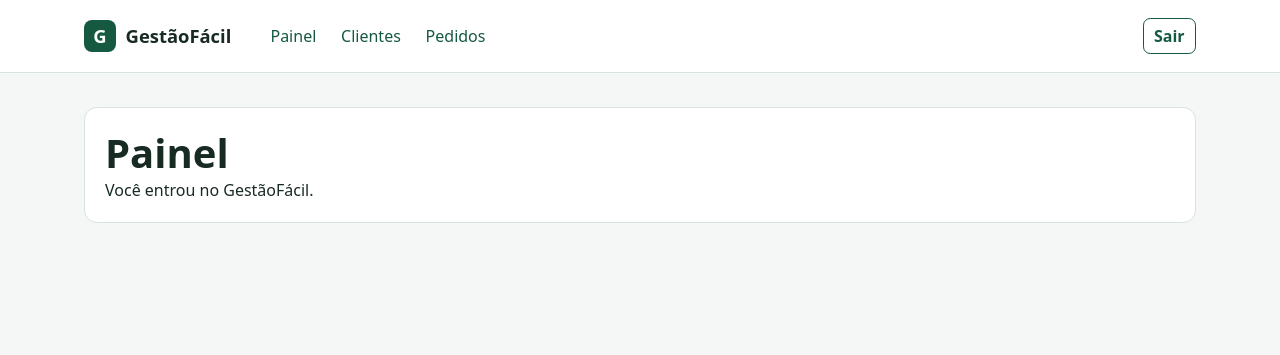
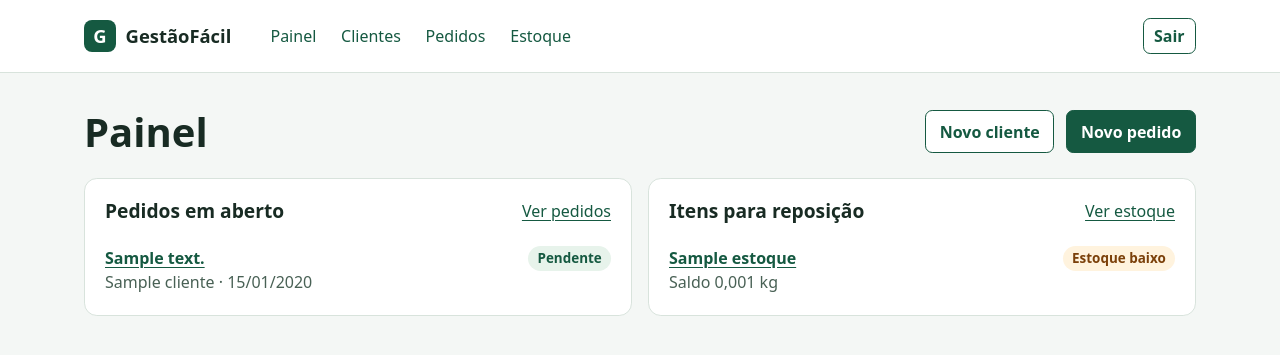
Before and after one commit to enagonius/gestaofacil, a Django app: page / in a window 1280 px wide. Shown: the top 355 px of the page. Run offline with Django 5.2, Linux system fonts and the light colour scheme; a user stored in the database is signed in; tables that the repository leaves empty hold one stand-in row (values such as "Sample post").

Commit message:
Etapa 05: estoque

```diff
--- a/gestao/models.py
+++ b/gestao/models.py
@@ -1,3 +1,5 @@
+from decimal import Decimal
+
 from django.db import models
 
 
@@ -47,3 +49,73 @@ class Pedido(models.Model):
 
     def __str__(self):
         return self.descricao
+
+
+MAXIMO_MILESIMOS = 999_999_999_999
+
+
+class ItemEstoque(models.Model):
+    class Unidade(models.TextChoices):
+        KG = "KG", "kg"
+        G = "G", "g"
+        L = "L", "L"
+        ML = "ML", "mL"
+        UN = "UN", "un."
+
+    nome = models.CharField(max_length=120)
+    unidade = models.CharField(max_length=2, choices=Unidade.choices)
+    saldo_milesimos = models.PositiveBigIntegerField(default=0)
+    estoque_minimo_milesimos = models.PositiveBigIntegerField(default=0)
+
+    class Meta:
+        db_table = "item_estoque"
+        ordering = ["nome", "id"]
+        constraints = [
+            models.CheckConstraint(
+                condition=models.Q(saldo_milesimos__lte=MAXIMO_MILESIMOS),
+                name="item_saldo_maximo",
+            ),
+        ]
+
+    @property
+    def saldo(self):
+        return Decimal(self.saldo_milesimos) / 1000
+
+    @property
+    def estoque_minimo(self):
+        return Decimal(self.estoque_minimo_milesimos) / 1000
+
+    @property
+    def estoque_baixo(self):
+        return self.saldo_milesimos <= self.estoque_minimo_milesimos
+
+    def __str__(self):
+        return self.nome
+
+
+class MovimentacaoEstoque(models.Model):
+    class Tipo(models.TextChoices):
+        ENTRADA = "ENTRADA", "Entrada"
+        SAIDA = "SAIDA", "Saída"
+
+    item = models.ForeignKey(ItemEstoque, on_delete=models.PROTECT, related_name="movimentacoes")
+    tipo = models.CharField(max_length=7, choices=Tipo.choices)
+    quantidade_milesimos = models.PositiveBigIntegerField()
+    criada_em = models.DateTimeField(auto_now_add=True)
+    observacoes = models.TextField("observações", max_length=500, blank=True)
+    chave_operacao = models.UUIDField()
+
+    class Meta:
+        db_table = "movimentacao_estoque"
+        ordering = ["-criada_em", "-id"]
+        constraints = [
+            models.CheckConstraint(
+                condition=models.Q(quantidade_milesimos__gt=0),
+                name="movimentacao_qtd_positiva",
+            ),
+            models.UniqueConstraint(fields=["item", "chave_operacao"], name="movimentacao_chave_unica"),
+        ]
+
+    @property
+    def quantidade(self):
+        return Decimal(self.quantidade_milesimos) / 1000
--- a/gestao/urls.py
+++ b/gestao/urls.py
@@ -13,4 +13,7 @@ urlpatterns = [
     path("pedidos/<int:pk>/", views.pedido_detalhe, name="pedido_detalhe"),
     path("pedidos/<int:pk>/editar/", views.pedido_form, name="pedido_editar"),
     path("pedidos/<int:pk>/status/", views.pedido_status, name="pedido_status"),
+    path("estoque/", views.estoque_lista, name="estoque_lista"),
+    path("estoque/novo/", views.estoque_novo, name="estoque_novo"),
+    path("estoque/<int:pk>/", views.estoque_detalhe, name="estoque_detalhe"),
 ]
--- a/gestao/views.py
+++ b/gestao/views.py
@@ -1,15 +1,21 @@
+from uuid import uuid4
+
 from django.contrib import messages
 from django.contrib.auth.decorators import login_required
+from django.db.models import F
 from django.views.decorators.http import require_POST
 from django.shortcuts import get_object_or_404, redirect, render
 
-from .forms import ClienteForm, PedidoForm
-from .models import Cliente, Pedido
+from .forms import ClienteForm, ItemEstoqueForm, MovimentacaoForm, PedidoForm
+from .models import Cliente, ItemEstoque, Pedido
+from .servicos import registrar_movimentacao
 
 
 @login_required
 def painel(request):
-    return render(request, "painel.html")
+    pedidos = Pedido.objects.exclude(status=Pedido.Status.FINALIZADO).select_related("cliente")[:6]
+    itens = ItemEstoque.objects.filter(saldo_milesimos__lte=F("estoque_minimo_milesimos"))
+    return render(request, "painel.html", {"pedidos": pedidos, "itens": itens})
 
 
 @login_required
@@ -65,7 +71,9 @@ def pedido_form(request, pk=None):
             return redirect("pedido_detalhe", pk=pedido.pk)
     else:
         cliente = request.GET.get("cliente", "")
-        initial = {"cliente": int(cliente)} if pedido is None and cliente.isascii() and cliente.isdigit() and len(cliente) <= 18 else {}
+        initial = {}
+        if pedido is None and cliente.isascii() and cliente.isdigit() and len(cliente) <= 18:
+            initial["cliente"] = int(cliente)
         form = PedidoForm(instance=pedido, initial=initial)
     return render(request, "pedidos/form.html", {
         "form": form, "pedido": pedido, "tem_clientes": Cliente.objects.exists(),
@@ -89,3 +97,48 @@ def pedido_status(request, pk):
     else:
         messages.info(request, "O status já mudou ou o pedido foi finalizado.")
     return redirect("pedido_detalhe", pk=pk)
+
+
+@login_required
+def estoque_lista(request):
+    return render(request, "estoque/lista.html", {"itens": ItemEstoque.objects.all()})
+
+
+@login_required
+def estoque_novo(request):
+    if request.method == "POST":
+        form = ItemEstoqueForm(request.POST)
+        if form.is_valid():
+            item = form.save(commit=False)
+            item.estoque_minimo_milesimos = int(form.cleaned_data["estoque_minimo"] * 1000)
+            item.save()
+            messages.success(request, "Item criado. Registre uma entrada para informar o saldo inicial.")
+            return redirect("estoque_detalhe", pk=item.pk)
+    else:
+        form = ItemEstoqueForm()
+    return render(request, "estoque/form.html", {"form": form})
+
+
+@login_required
+def estoque_detalhe(request, pk):
+    item = get_object_or_404(ItemEstoque, pk=pk)
+    if request.method == "POST":
+        form = MovimentacaoForm(request.POST)
+        if form.is_valid():
+            resultado = registrar_movimentacao(item, form.cleaned_data)
+            if resultado == "registrada":
+                messages.success(request, "Movimentação registrada.")
+                return redirect("estoque_detalhe", pk=pk)
+            if resultado == "ja_registrada":
+                messages.info(request, "Esta movimentação já está no histórico.")
+                return redirect("estoque_detalhe", pk=pk)
+            aviso = "Saldo insuficiente para esta saída."
+            if resultado == "limite_excedido":
+                aviso = "O saldo ultrapassaria o limite de armazenamento."
+            form.add_error("quantidade", aviso)
+            item.refresh_from_db()
+    else:
+        form = MovimentacaoForm(initial={"chave_operacao": uuid4()})
+    return render(request, "estoque/detalhe.html", {
+        "item": item, "form": form, "movimentacoes": item.movimentacoes.all(),
+    })
--- a/templates/base.html
+++ b/templates/base.html
@@ -18,6 +18,7 @@
             <a href="{% url 'painel' %}">Painel</a>
             <a href="{% url 'clientes_lista' %}">Clientes</a>
             <a href="{% url 'pedidos_lista' %}">Pedidos</a>
+            <a href="{% url 'estoque_lista' %}">Estoque</a>
         </nav>
         <form action="{% url 'logout' %}" method="post">
             {% csrf_token %}
--- a/templates/painel.html
+++ b/templates/painel.html
@@ -1,7 +1,41 @@
 {% extends "base.html" %}
+{% block titulo %}Painel | GestãoFácil{% endblock %}
 {% block conteudo %}
-<section class="painel">
+<div class="titulo-pagina">
     <h1>Painel</h1>
-    <p>Você entrou no GestãoFácil.</p>
-</section>
+    <div class="acoes">
+        <a class="botao secundario" href="{% url 'cliente_novo' %}">Novo cliente</a>
+        <a class="botao" href="{% url 'pedido_novo' %}">Novo pedido</a>
+    </div>
+</div>
+<div class="grade">
+    <section class="painel">
+        <div class="titulo-secao"><h2>Pedidos em aberto</h2><a href="{% url 'pedidos_lista' %}">Ver pedidos</a></div>
+        <ul class="registros">
+        {% for pedido in pedidos %}
+            <li>
+                <div><a class="nome" href="{% url 'pedido_detalhe' pedido.pk %}">{{ pedido.descricao }}</a>
+                    <p class="discreto">{{ pedido.cliente.nome }} · {{ pedido.data_entrega|date:"d/m/Y" }}</p></div>
+                <span class="etiqueta">{{ pedido.get_status_display }}</span>
+            </li>
+        {% empty %}
+            <li>Nenhum pedido em aberto.</li>
+        {% endfor %}
+        </ul>
+    </section>
+    <section class="painel">
+        <div class="titulo-secao"><h2>Itens para reposição</h2><a href="{% url 'estoque_lista' %}">Ver estoque</a></div>
+        <ul class="registros">
+        {% for item in itens %}
+            <li>
+                <div><a class="nome" href="{% url 'estoque_detalhe' item.pk %}">{{ item.nome }}</a>
+                    <p class="discreto">Saldo {{ item.saldo|floatformat:"3" }} {{ item.get_unidade_display }}</p></div>
+                <span class="etiqueta atencao">Estoque baixo</span>
+            </li>
+        {% empty %}
+            <li>Nenhum item atingiu o estoque mínimo.</li>
+        {% endfor %}
+        </ul>
+    </section>
+</div>
 {% endblock %}
```
Also changed, not shown: gestao/forms.py (+27 -1 lines), gestao/servicos.py (added, +41 -0 lines), gestao/tests.py (+70 -1 lines), templates/estoque/detalhe.html (added, +34 -0 lines), templates/estoque/form.html (added, +12 -0 lines), templates/estoque/lista.html (added, +22 -0 lines), README.md, gestao/migrations/0003_estoque.py (added).
